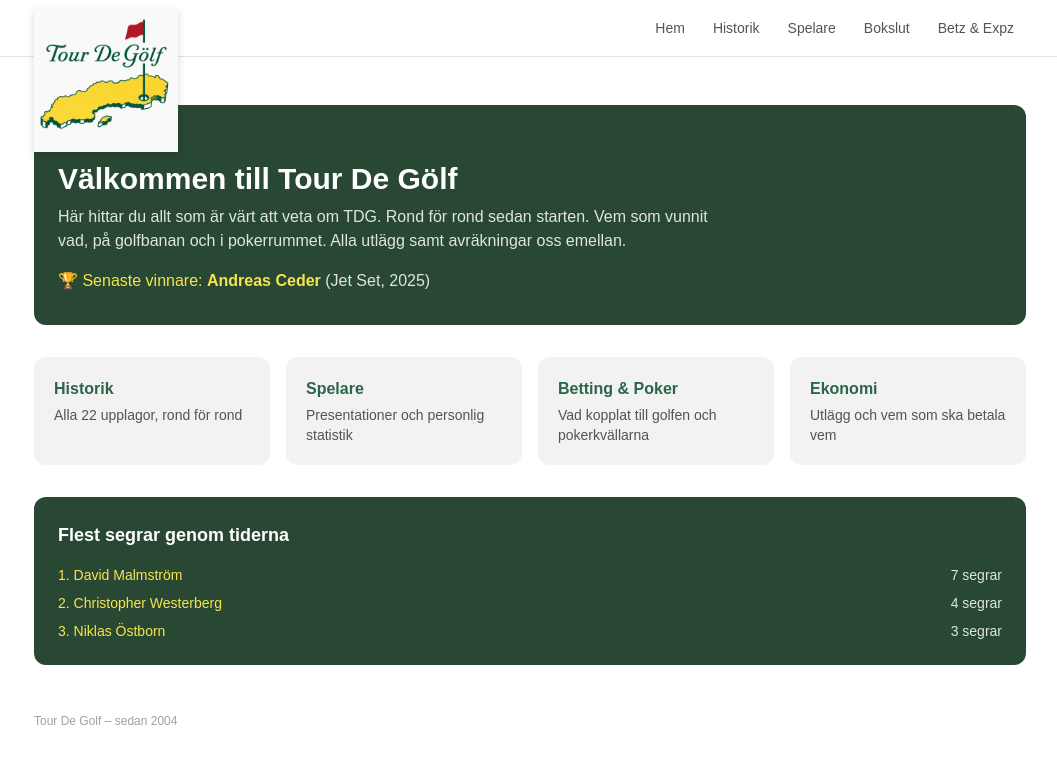
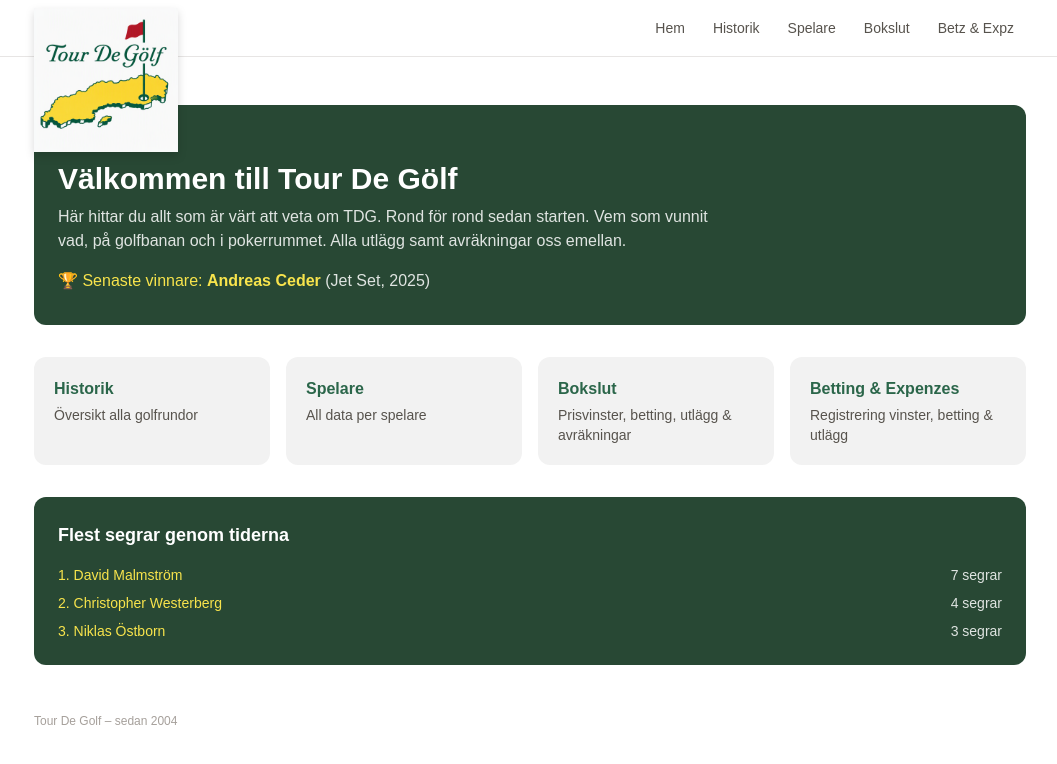
Before and after one commit to Dejan7704/tdg-app, a Next.js app: page / in a window 1280 px wide. Shown: the top 764 px of the page, without its empty margins (110-1167 px from the left). Built offline with nearby package versions, Linux system fonts and the light colour scheme.

Commit message:
Uppdatera Hem-sidans navigeringskort: nya undertexter, Bokslut och Betting & Expenzes länkar rätt

```diff
--- a/src/app/page.tsx
+++ b/src/app/page.tsx
@@ -42,18 +42,18 @@ export default function Home() {
       </section>
 
       <section className="grid gap-4 sm:grid-cols-2 lg:grid-cols-4">
+        <NavCard href="/historik" title="Historik" desc="Översikt alla golfrundor" />
+        <NavCard href="/spelare" title="Spelare" desc="All data per spelare" />
         <NavCard
-          href="/historik"
-          title="Historik"
-          desc={`Alla ${editions.length} upplagor, rond för rond`}
+          href="/betting-business"
+          title="Bokslut"
+          desc="Prisvinster, betting, utlägg & avräkningar"
         />
-        <NavCard href="/spelare" title="Spelare" desc="Presentationer och personlig statistik" />
         <NavCard
-          href="/betting"
-          title="Betting & Poker"
-          desc="Vad kopplat till golfen och pokerkvällarna"
+          href="/utlagg"
+          title="Betting & Expenzes"
+          desc="Registrering vinster, betting & utlägg"
         />
-        <NavCard href="/ekonomi" title="Ekonomi" desc="Utlägg och vem som ska betala vem" />
       </section>
 
       <section className="rounded-xl bg-tdg-green-dark p-6">
```
